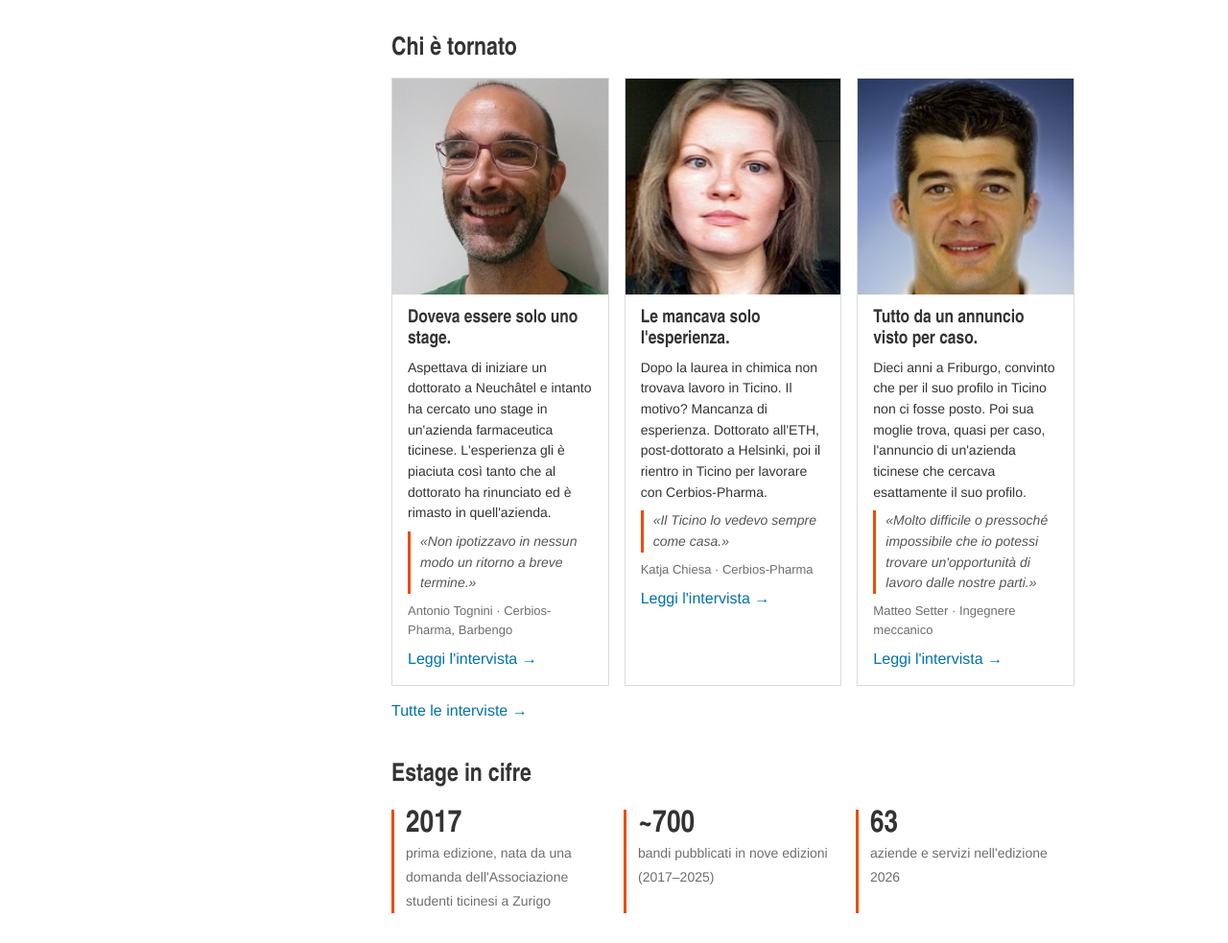
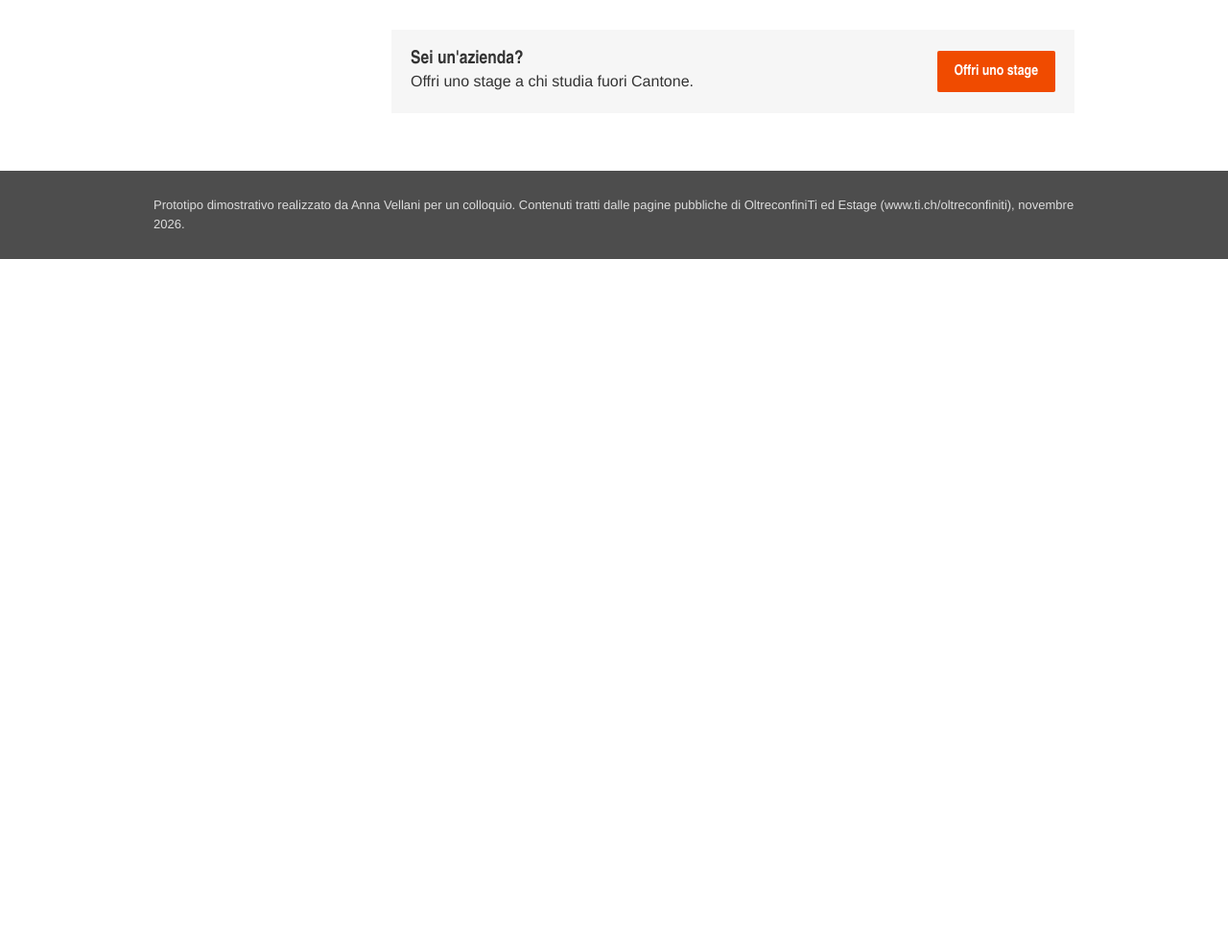
Before and after one commit to annavellani/estage-2027-prototipo-sito-cantonale, a plain HTML site: page index.html in a window 1280 px wide. Shown: the part 2476-3459 px from the top of the page at 96% size. After the commit the page ends 2746 px from the top, so only its background shows below. Drawn offline with Linux system fonts and the light colour scheme.

Commit message:
Home: cifre solo in cima, storie solo nella loro pagina
Co-Authored-By: Claude Opus 5.5 <noreply@anthropic.com>

```diff
--- a/index.html
+++ b/index.html
@@ -46,17 +46,6 @@
       <div><b>3</b><strong>Fai il tuo stage</strong><br>Retribuito, con un mentore e un certificato finale.</div>
     </div>
 
-    <h2>Chi è tornato</h2>
-    <div class="storie-evidenza" id="storie-evidenza"></div>
-    <p style="margin-top:14px"><a href="storie.html">Tutte le interviste →</a></p>
-
-    <h2>Estage in cifre</h2>
-    <div class="cifre">
-      <div><b>2017</b><span>prima edizione, nata da una domanda dell'Associazione studenti ticinesi a Zurigo</span></div>
-      <div><b>~700</b><span>bandi pubblicati in nove edizioni (2017–2025)</span></div>
-      <div><b>63</b><span>aziende e servizi nell'edizione 2026</span></div>
-    </div>
-
     <div style="margin-top:34px;padding:20px;background:#F6F6F6;display:flex;justify-content:space-between;align-items:center;gap:16px;flex-wrap:wrap">
       <div><h3>Sei un'azienda?</h3>Offri uno stage a chi studia fuori Cantone.</div>
       <a class="pulsante" href="aziende.html">Offri uno stage</a>
```
